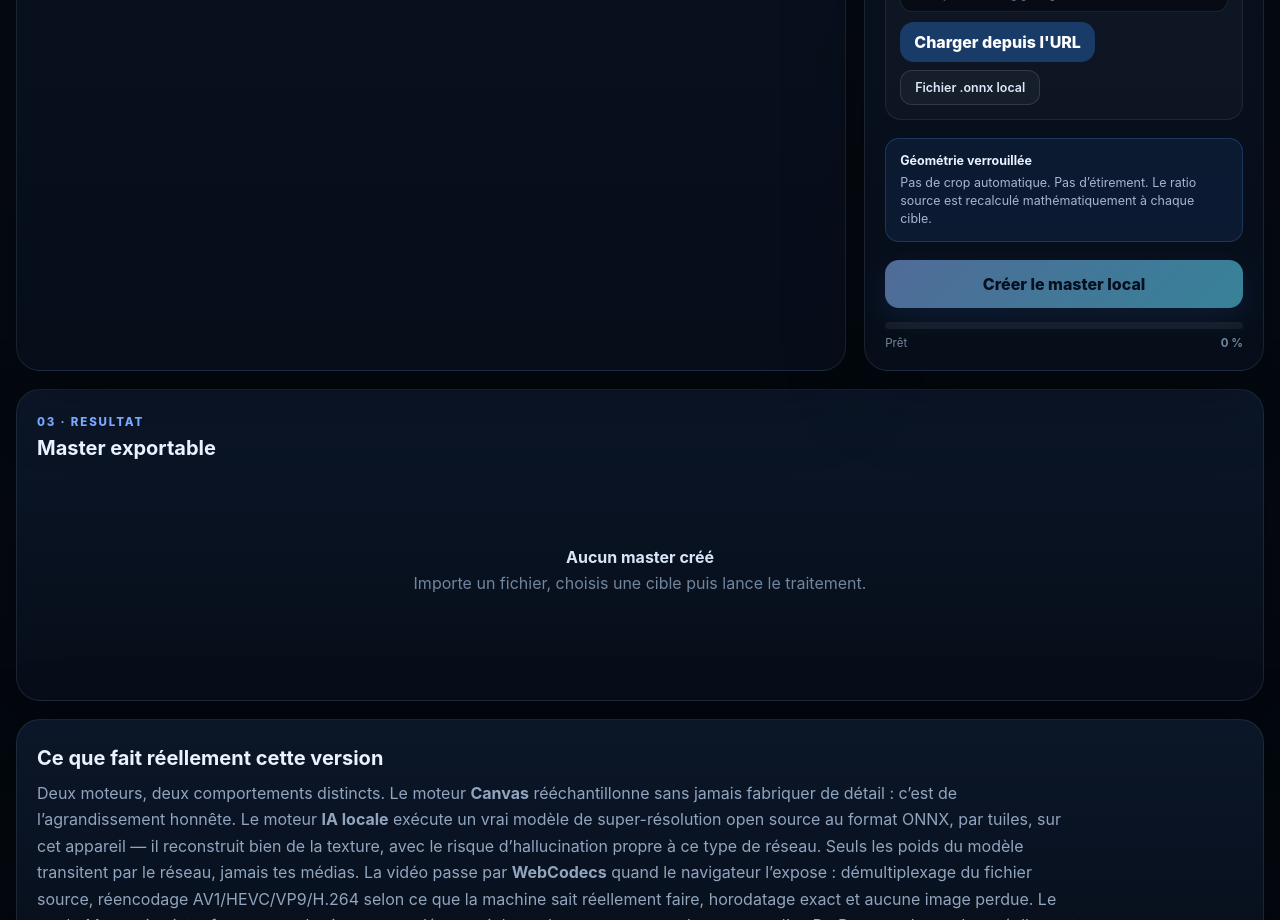
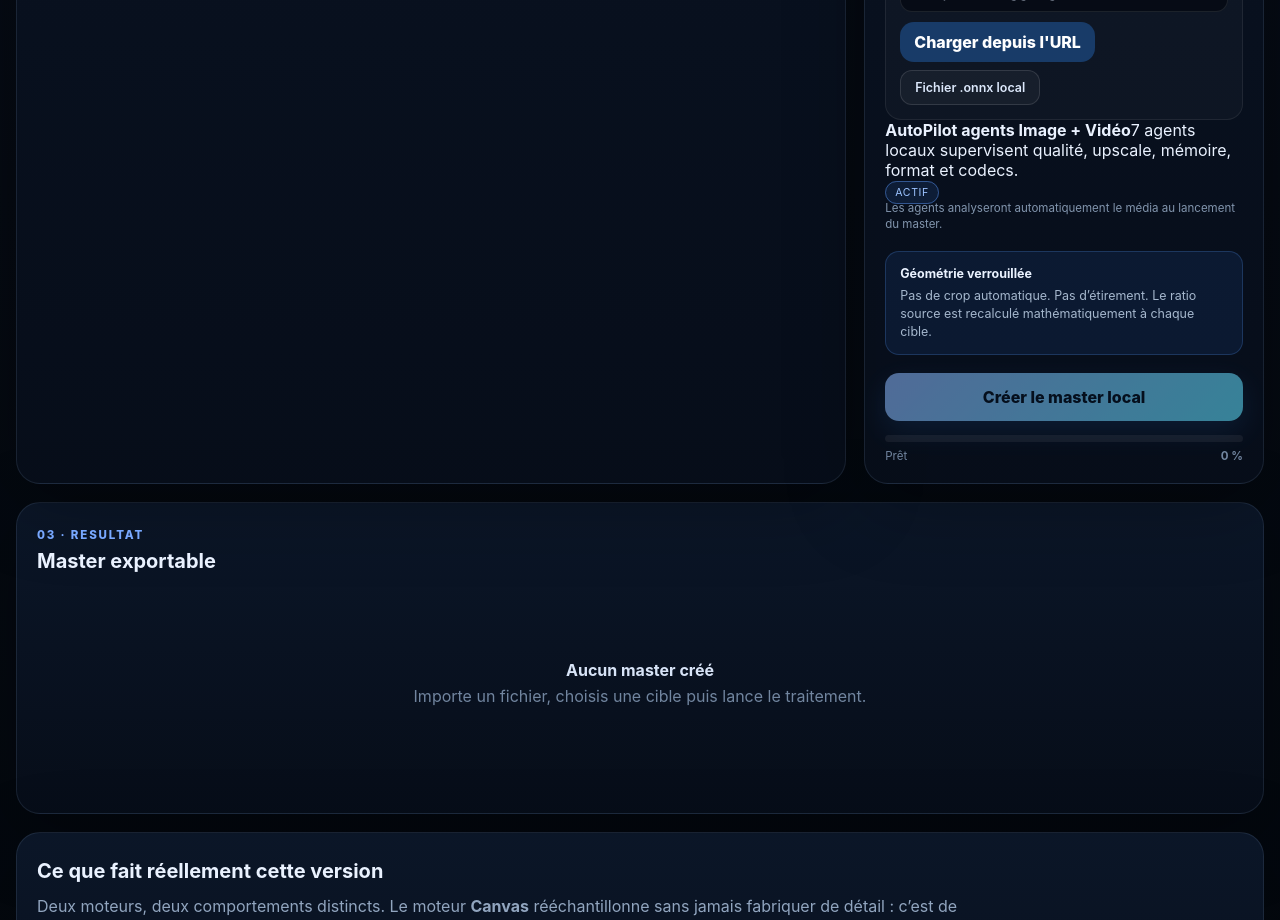
Before and after one commit to Nikoju1977/Niko-Ultravision, a React (Vite) app: page / in a window 1280 px wide. Shown: the part 1100-2020 px from the top of the page. Built offline with nearby package versions, Linux system fonts and the light colour scheme.

Commit message:
Integrate agentic image and video AutoPilot

```diff
--- a/src/App.tsx
+++ b/src/App.tsx
@@ -2,6 +2,7 @@ import { useEffect, useMemo, useState } from "react";
 import { calculateOutputSize, formatDimensions, megapixels, type Size, type TargetId } from "./lib/geometry";
 import { assessImageTarget, enhanceImage, type EngineId, type ImageFormat } from "./lib/imageEnhancer";
 import { decodeImageFile } from "./lib/imageDecode";
+import { orchestrateMediaAgents, type AgentDecision } from "./lib/mediaAgents";
 import {
   AI_MAX_SOURCE_PIXELS,
   AI_WARN_SOURCE_PIXELS,
@@ -130,6 +131,7 @@ export default function App() {
   const [modelStatus, setModelStatus] = useState<string | null>(null);
   const [intent, setIntent] = useState<CodecIntent>("master");
   const [codecs, setCodecs] = useState<string[] | null>(null);
+  const [agentDecisions, setAgentDecisions] = useState<AgentDecision[]>([]);
 
   const targets = mode === "image" ? IMAGE_TARGETS : VIDEO_TARGETS;
   const predicted = useMemo(() => {
@@ -243,6 +245,7 @@ export default function App() {
     setError(null);
     setStatus("Analyse de la source");
     setProgress(0);
+    setAgentDecisions([]);
     setFile(null);
     setSourceSize(null);
     setOutput((previous) => {
@@ -294,9 +297,31 @@ export default function App() {
     });
 
     try {
+      setStatus("Agents AutoPilot · analyse");
+      const plan = await orchestrateMediaAgents({
+        file,
+        mode,
+        sourceSize,
+        target,
+        profile,
+        engine,
+        format,
+        intent,
+        aiModelLoaded: Boolean(model),
+        webGpu: webGpuAvailable(),
+      });
+
+      setAgentDecisions(plan.decisions);
+      if (plan.target !== target) setTarget(plan.target);
+      if (plan.profile !== profile) setProfile(plan.profile);
+      if (plan.engine !== engine) setEngine(plan.engine);
+      if (plan.intent !== intent) setIntent(plan.intent);
+
+      const agentNotes = plan.decisions.map((entry) => `${entry.label} : ${entry.message}`);
+
       if (mode === "image") {
-        const result = await enhanceImage(file, target, profile, format, {
-          engine,
+        const result = await enhanceImage(file, plan.target, plan.profile, plan.format, {
+          engine: plan.engine,
           onProgress: (value, label) => {
             setProgress(value);
             setStatus(label);
@@ -314,10 +339,11 @@ export default function App() {
               : result.sharpenApplied
                 ? "Agrandissement progressif + accentuation locale légère."
                 : "Agrandissement progressif haute qualité ; accentuation désactivée sur très grande image pour préserver la mémoire.",
+          notes: agentNotes,
         });
       } else {
-        const result = await enhanceVideo(file, target, profile, {
-          intent,
+        const result = await enhanceVideo(file, plan.target, plan.profile, {
+          intent: plan.intent,
           onProgress: (value, label) => {
             setProgress(value);
             setStatus(label);
@@ -333,7 +359,7 @@ export default function App() {
             : result.plan
               ? `${result.plan.codec.toUpperCase()} · ${result.plan.container.toUpperCase()} · ${result.plan.keyFrameInterval === 0 ? "tout intra" : `clé/${result.plan.keyFrameInterval}s`}`
               : "MediaRecorder",
-          notes: result.notes,
+          notes: [...agentNotes, ...result.notes],
           note:
             (result.pipeline === "webcodecs"
               ? "Pipeline WebCodecs : aucune image perdue, horodatage exact. "
@@ -626,6 +652,29 @@ export default function App() {
             </div>
           )}
 
+          <div className="agent-box">
+            <div className="agent-head">
+              <div>
+                <strong>AutoPilot agents Image + Vidéo</strong>
+                <span>7 agents locaux supervisent qualité, upscale, mémoire, format et codecs.</span>
+              </div>
+              <span className="badge ok">ACTIF</span>
+            </div>
+
+            {agentDecisions.length > 0 ? (
+              <div className="agent-list">
+                {agentDecisions.map((entry, index) => (
+                  <div className={`agent-row ${entry.status}`} key={`${entry.agent}-${index}`}>
+                    <strong>{entry.label}</strong>
+                    <span>{entry.message}</span>
+                  </div>
+                ))}
+              </div>
+            ) : (
+              <p className="model-note">Les agents analyseront automatiquement le média au lancement du master.</p>
+            )}
+          </div>
+
           <div className="fidelity-card">
             <strong>Géométrie verrouillée</strong>
             <span>Pas de crop automatique. Pas d’étirement. Le ratio source est recalculé mathématiquement à chaque cible.</span>
@@ -641,7 +690,7 @@ export default function App() {
             </div>
           )}
 
-          <button className="run-button" type="button" onClick={() => void runEnhancement()} disabled={!file || busy || imageAssessment?.supported === false}>
+          <button className="run-button" type="button" onClick={() => void runEnhancement()} disabled={!file || busy}>
             {busy ? "Traitement en cours…" : "Créer le master local"}
           </button>
 
```
